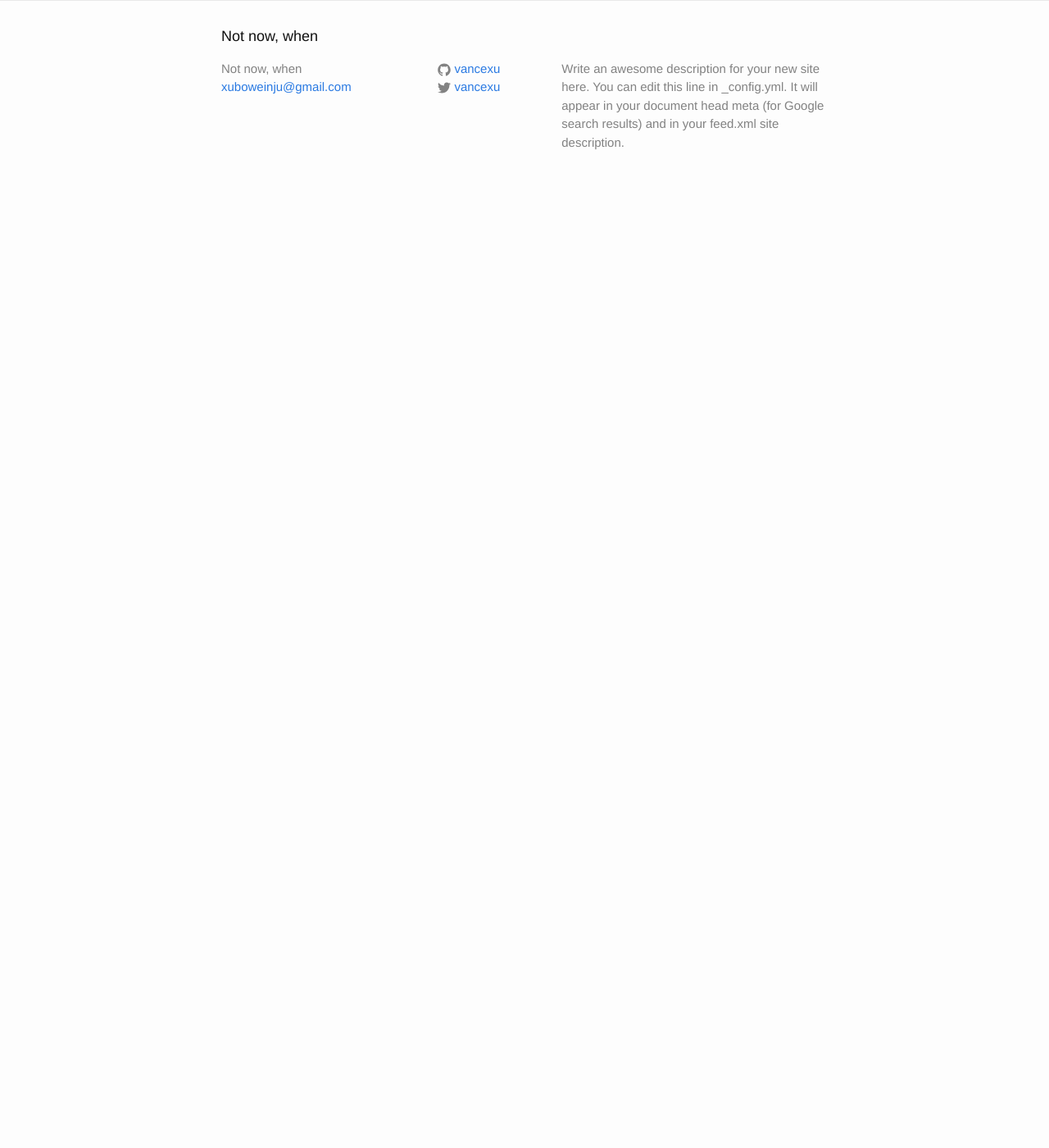
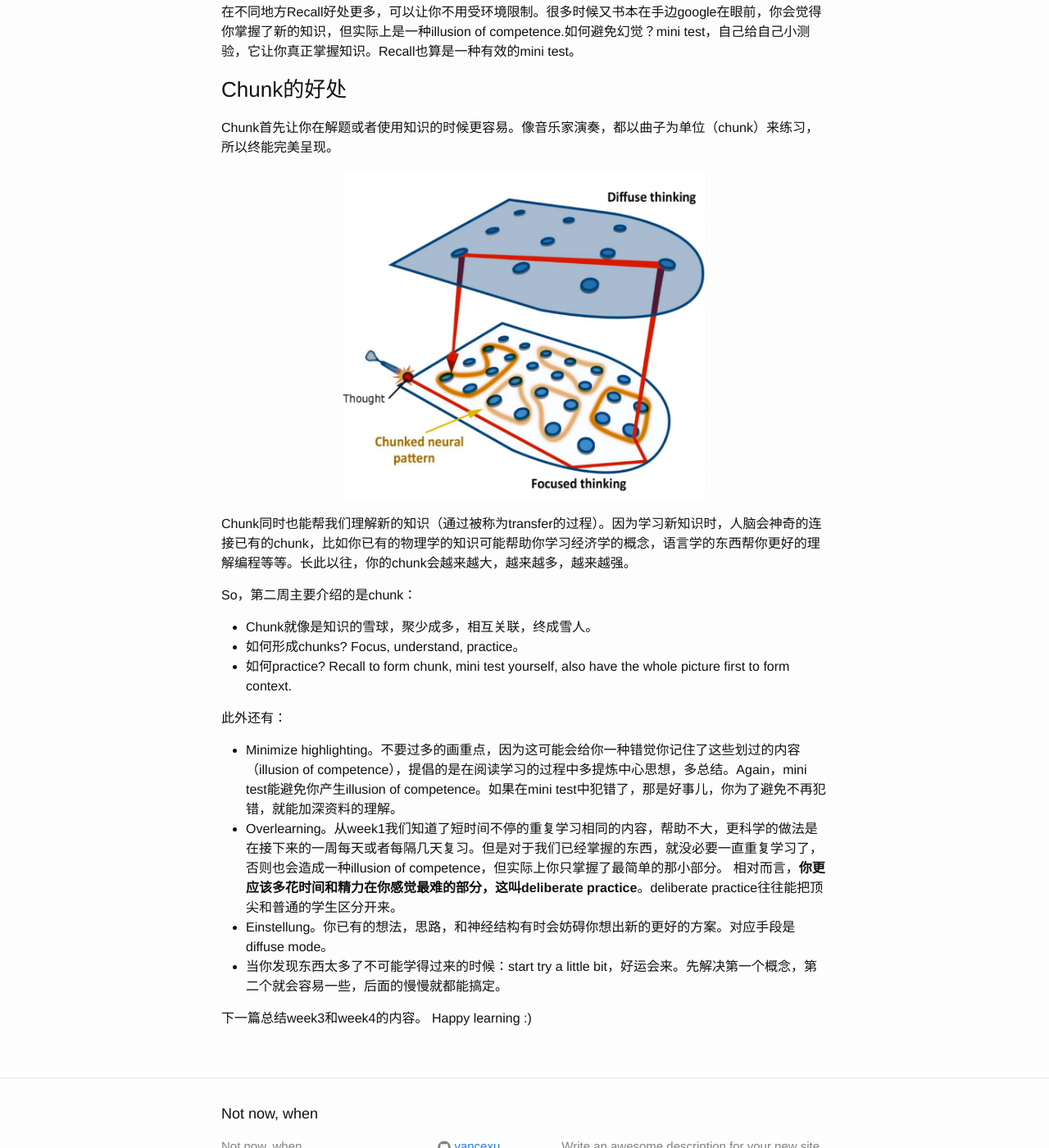
Before and after one commit to vancexu/vancexu.github.io, a Jekyll site: the page built from _posts/2015-01-08-learning-how-to-learn-part-one.markdown, in a window 1280 px wide and 1400 px high, scrolled down 5270 px. Shown: the whole window at 82% size. Built offline with Jekyll 4.4.1, drawn with Linux system fonts in a browser that asks for light colours; before the commit the page ends 5515 px from its top, so only the background shows below that; some of the changed text lies outside the part shown.

Commit message:
finish the first post

```diff
--- a/_posts/2015-01-08-welcome-to-jekyll.markdown
+++ b/_posts/2015-01-08-learning-how-to-learn-part-one.markdown
@@ -9,7 +9,7 @@ tags: [coursera, productiviy]
 
 > Whether you are an outstanding or a struggling student, "Learning How to Learn" will give you powerful mental tools that will help you learn more effectively in tough-to-master subjects. You will discover practical, immediately useful insights that will help you to more deeply master your studies.
 
-我在完成这门4周的课程之后受益匪浅，对习以为常的一些方法和观点有了更深层的认识，比如解释我们为什么会拖延简直是一个巴掌过来就给我震醒了；同时也欣喜掌握了一些新的理念和方法，比如focus and diffused两种学习模式，chunks的科学理念。总之，该课让我更会学习了。在这里分两部分记录我整理的主要内容，既是方便我复习，也希望能为大家节省上课的时间。我们的目标只有一个：**了解大脑的工作原理，以便更好的学习。**
+我在完成这门4周的课程之后受益匪浅，对习以为常的一些方法和观点有了更深层的认识，比如解释我们为什么会拖延简直是一个巴掌过来就给我震醒了；同时也欣喜掌握了一些新的理念和方法，比如focus and diffused两种学习模式，chunks的科学理念。总之，该课让我更会学习了。在这里将四周课平分成两部分记录我整理的主要内容，既是方便我复习，也希望能为大家节省上课的时间。我们的目标只有一个：**了解大脑的工作原理，以便更好的学习。**
 
 ## Week1: Focused versus Diffuse Thinking
 
@@ -89,7 +89,7 @@ Chunk中文直译是“块”，在这里是指**组合起来的有意义的知
 
 #### Practice
 
-生成chunk的最后一步就是练习，形成context（上下文），从而巩固chunk，并建立多个指向chunk的入口。你肯定会问改怎么练？怎么才能形成context呢？
+生成chunk的最后一步就是练习，形成context（上下文），从而巩固chunk，并建立多个指向chunk的入口。那要怎么才能形成context呢？
 
 ![Context]({{ site.baseurl }}/images/2015-01-08/chunk-form-context.png){: .center-image}
 
@@ -97,3 +97,30 @@ Chunk中文直译是“块”，在这里是指**组合起来的有意义的知
 要形成Context，我们得跳出原来要解决问题，开阔思路，不断的使用相关的或不相关的chunk进行练习，直到我们不仅理解了何时该使用这个chunk，还能知道什么时候不能用它为止。Chunk告诉你如何解决问题，context告诉你什么时候使用chunk，以及这个chunk在整张知识图中的位置。举个例子，你在读一本书，书中的概念和章节就是一个个chunk，你为了更好的掌握这本书的主题（大chunk），往往会看书之前先翻章节题目，看看每节的图片（自顶向下，掌握大局），之后再钻进去一节节地看（自底向上，步步为营）。先有一个总体了解，然后再处理局部拼图，这样即使你最后遗漏了一些细节，也不影响你使用整张图。
 
 ![Form Chunk Practice]({{ site.baseurl }}/images/2015-01-08/chunk-form-practice.png){: .center-image}
+
+知道怎么形成context了，那要怎么练呢？人们自然会觉得repeat（重复）学过的东西多了就记住了，形成chunk了。实际上有种更好的方法，叫recall（回想）。Recall能调动更多的记忆，使得chuck更整洁干净。在不同地方Recall好处更多，可以让你不用受环境限制。很多时候又书本在手边google在眼前，你会觉得你掌握了新的知识，但实际上是一种illusion of competence.如何避免幻觉？mini test，自己给自己小测验，它让你真正掌握知识。Recall也算是一种有效的mini test。
+
+### Chunk的好处
+
+Chunk首先让你在解题或者使用知识的时候更容易。像音乐家演奏，都以曲子为单位（chunk）来练习，所以终能完美呈现。
+
+![Chunk connected]({{ site.baseurl }}/images/2015-01-08/chunk-advantage.png){: .center-image}
+
+Chunk同时也能帮我们理解新的知识（通过被称为transfer的过程）。因为学习新知识时，人脑会神奇的连接已有的chunk，比如你已有的物理学的知识可能帮助你学习经济学的概念，语言学的东西帮你更好的理解编程等等。长此以往，你的chunk会越来越大，越来越多，越来越强。
+
+So，第二周主要介绍的是chunk：
+
+* Chunk就像是知识的雪球，聚少成多，相互关联，终成雪人。
+* 如何形成chunks? Focus, understand, practice。
+* 如何practice? Recall to form chunk, mini test yourself, also have the whole picture first to form context.
+
+此外还有：
+
+* Minimize highlighting。不要过多的画重点，因为这可能会给你一种错觉你记住了这些划过的内容（illusion of competence），提倡的是在阅读学习的过程中多提炼中心思想，多总结。Again，mini test能避免你产生illusion of competence。如果在mini test中犯错了，那是好事儿，你为了避免不再犯错，就能加深资料的理解。
+* Overlearning。从week1我们知道了短时间不停的重复学习相同的内容，帮助不大，更科学的做法是在接下来的一周每天或者每隔几天复习。但是对于我们已经掌握的东西，就没必要一直重复学习了，否则也会造成一种illusion of competence，但实际上你只掌握了最简单的那小部分。
+相对而言，**你更应该多花时间和精力在你感觉最难的部分，这叫deliberate practice**。deliberate practice往往能把顶尖和普通的学生区分开来。
+* Einstellung。你已有的想法，思路，和神经结构有时会妨碍你想出新的更好的方案。对应手段是diffuse mode。
+* 当你发现东西太多了不可能学得过来的时候：start try a little bit，好运会来。先解决第一个概念，第二个就会容易一些，后面的慢慢就都能搞定。
+
+下一篇总结week3和week4的内容。
+Happy learning :)
```
Also changed, not shown: images/2015-01-08/chunk-advantage.png (added), 1 other file.
